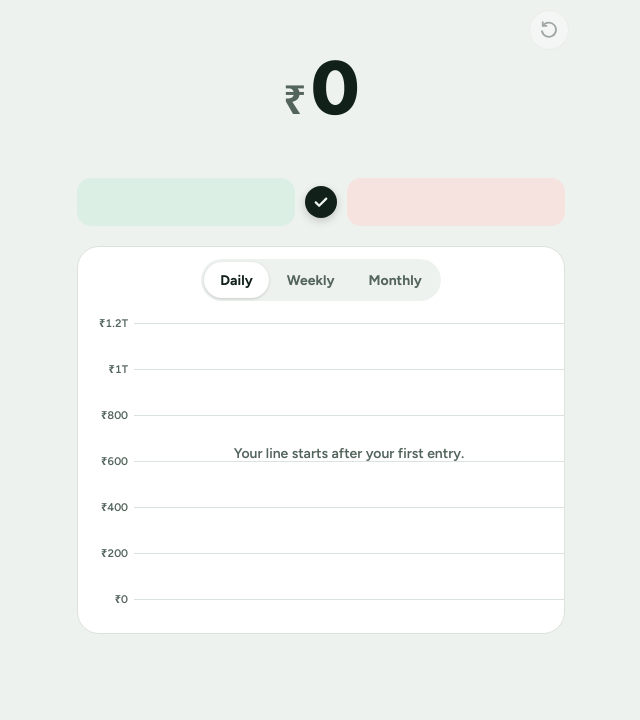
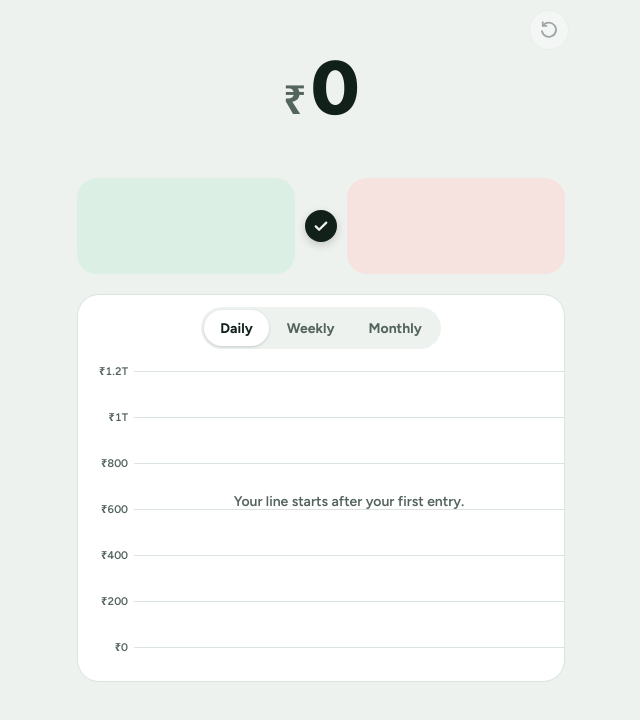
Before and after one commit to kaliramvy/1-trillion, a plain HTML site: page index.html in a window 1280 px wide. Shown: the whole page, without its empty margins (319-959 px from the left). Drawn offline with Linux system fonts and the light colour scheme.

Commit message:
Restore taller green and red boxes
Co-Authored-By: Claude Opus 5.5 <noreply@anthropic.com>
Claude-Session: https://claude.ai/code/session_01DqizNXsJYhks9cCwj1GRxk

```diff
--- a/index.html
+++ b/index.html
@@ -112,8 +112,8 @@ body {
   align-items: center; gap: 10px; margin: 0;
 }
 .box {
-  display: flex; align-items: center; min-height: 48px; padding: 0 12px;
-  border-radius: 14px; border: 2px solid transparent; cursor: text; min-width: 0;
+  display: flex; align-items: center; min-height: 96px; padding: 10px 12px;
+  border-radius: 20px; border: 2px solid transparent; cursor: text; min-width: 0;
 }
 .box-add { background: var(--grow-wash); }
 .box-cut { background: var(--cut-wash); }
@@ -121,7 +121,7 @@ body {
 .box-cut:focus-within { border-color: var(--cut); }
 .box input {
   flex: 1; min-width: 0; width: 100%; border: 0; outline: none; background: transparent; color: var(--ink);
-  font-family: var(--font-display); font-weight: 600; font-size: 22px; padding: 8px 0; text-align: center;
+  font-family: var(--font-display); font-weight: 600; font-size: 28px; padding: 4px 0; text-align: center;
   font-variant-numeric: tabular-nums;
 }
 .go {
--- a/sw.js
+++ b/sw.js
@@ -1,6 +1,6 @@
 // 1 Trillion offline cache. Change VERSION whenever any app file changes,
 // so phones pick up the new files on their next open.
-const VERSION = "1-trillion-v2";
+const VERSION = "1-trillion-v3";
 const ASSETS = [
   "./",
   "./index.html",
```
